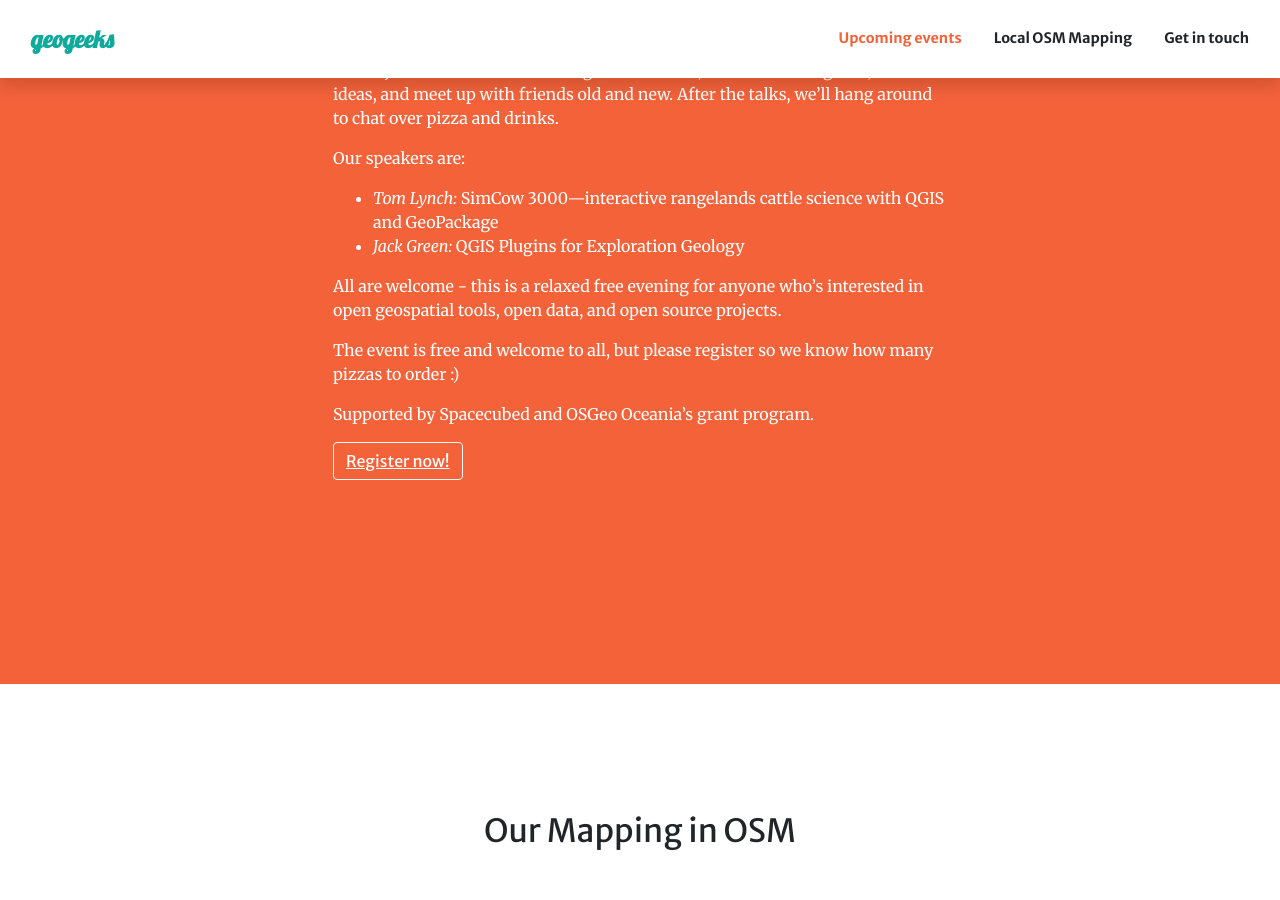
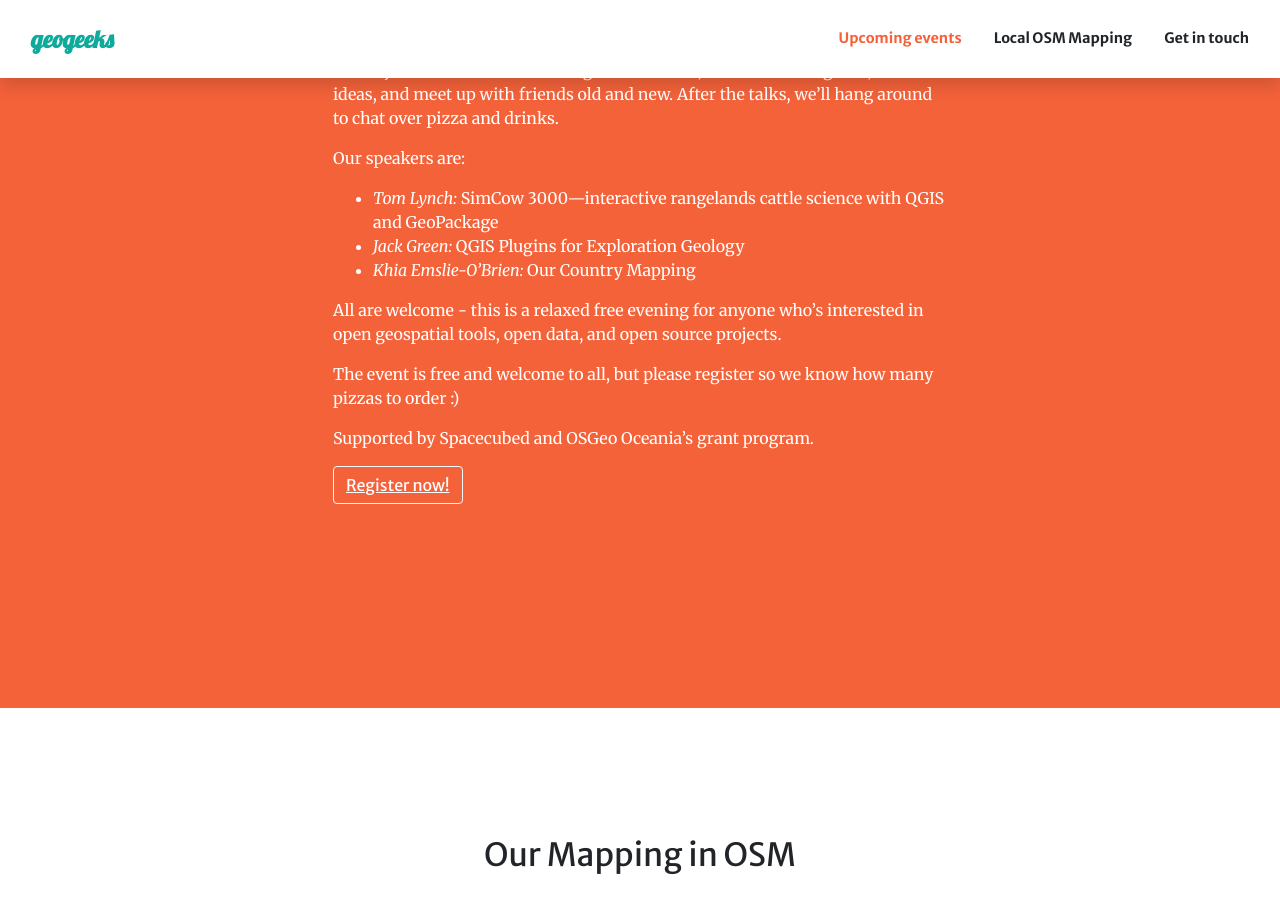
Before and after one commit to geogeeks-au/geogeeks-au.github.io, a Jekyll site: the page built from index.html, in a window 1280 px wide and 900 px high, scrolled down 1309 px. Built offline with Jekyll 4.4.1, drawn with Linux system fonts in a browser that asks for light colours; comment, search, counter and statistics services are not loaded.

Commit message:
add Khia

```diff
--- a/_data/events.yml
+++ b/_data/events.yml
@@ -240,6 +240,7 @@
 
       * *Tom Lynch:* SimCow 3000—interactive rangelands cattle science with QGIS and GeoPackage
       * *Jack Green:* QGIS Plugins for Exploration Geology
+      * *Khia Emslie-O'Brien:* Our Country Mapping
 
       All are welcome - this is a relaxed free evening for anyone who's interested in open geospatial tools, open data, and open source projects.
 
```
